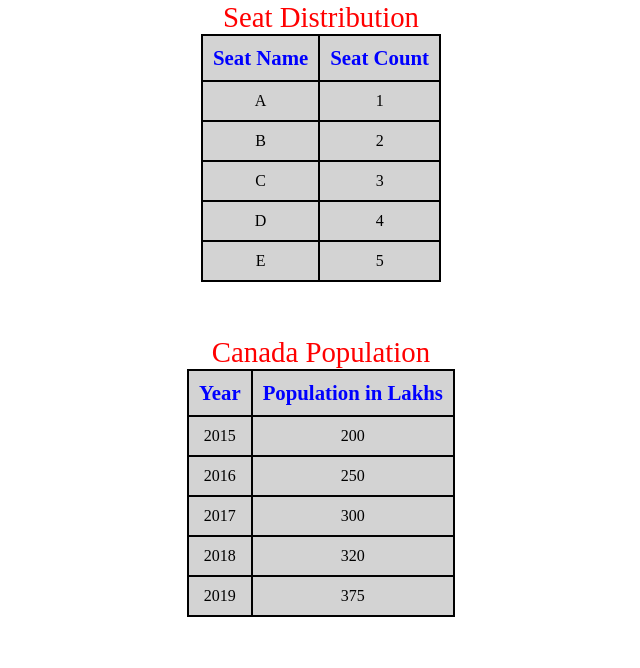
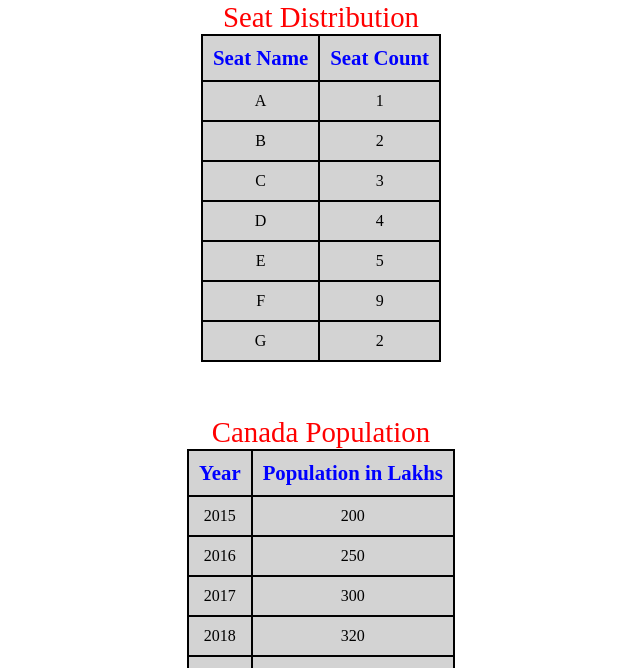
Before and after one commit to neethu-ms/bar-chart, a website: page index.html in a window 1280 px wide. Shown: the part 79-747 px from the top of the page, without its empty margins (319-959 px from the left). Drawn offline with Linux system fonts and the light colour scheme.

Commit message:
Added data for multi valued bar chart and modified data for single valued bar chart

```diff
--- a/index.html
+++ b/index.html
@@ -36,6 +36,14 @@
       <tr>
         <td>E</td>
         <td>5</td>
+      </tr>
+      <tr>
+        <td>F</td>
+        <td>9</td>
+      </tr>
+      <tr>
+        <td>G</td>
+        <td>2</td>
       </tr>
     </table>
 
@@ -120,24 +128,28 @@
   <script>
     $(document).ready(function () {
 
+
+
       // bar chart 1 starts
 
-      let data = [{ label: "A", value: 1 }, { label: "B", value: 2 }, { label: "C", value: 3 }, { label: "D", value: 4 }, { label: "E", value: 5 }];
+      let data = [{ label: "A", value: [1] }, { label: "B", value: [2] }, { label: "C", value: [3] }, { label: "D", value: [4] }, { label: "E", value: [5] },{label:"F",value:[9]},{label:"G",value:[2]}];
 
       let options = {
         width: 700,
         height: 500,
         multiValue: false,
         valuePosition: "top",
-        barColor: "brown",
+        barColor: ["brown"],
         labelColor: "blue",
         barSpacing: 50,
-        tickValues: [0, 2, 4],
+        tickValues: [0, 2, 4,6,8,10],
         barTitle: "Seat Distribution",
         titleFontSize: 50,
         titleColor: "red",
         xAxis: "Seat Name",
-        yAxis: "Seat Count"
+        yAxis: "Seat Count",
+        barNames:["seatCount"]
+
       };
       let element = ".container";
       drawBarChart(data, options, element);
@@ -145,28 +157,54 @@
       //bar chart 1 ends
 
       //bar chart 2 starts
-      data = [{ label: "2015", value: 200 }, { label: "2016", value: 250 }, { label: "2017", value: 300 }, { label: "2018", value: 320 }, { label: "2019", value: 375 }];
+      data = [{ label: "2015", value: [200] }, { label: "2016", value: [250] }, { label: "2017", value: [300] }, { label: "2018", value: [320] }, { label: "2019", value: [375] }];
 
       options = {
         width: 700,
         height: 500,
         multiValue: false,
         valuePosition: "top",
-        barColor: "yellow",
+        barColor: ["yellow"],
         labelColor: "green",
         barSpacing: 50,
-        tickValues: [0, 100, 200, 300],
+        tickValues: [0, 100, 200, 300,400],
         barTitle: "Canada Population",
         titleFontSize: 50,
         titleColor: "red",
         xAxis: "Year",
-        yAxis: "Population in Lakhs"
+        yAxis: "Population in Lakhs",
+        barNames:["population"]
       };
       element = ".container";
       drawBarChart(data, options, element);
 
       //bar chart 2 ends
 
+      //bar chart 3 starts
+      data = [{ label: "2015", value: [50,50,100] }, { label: "2016", value: [100,50,100] }, { label: "2017", value: [100,60,130] },
+      { label: "2018", value: [110,70,140] }, { label: "2019", value: [110,70,195] }];
+
+      options = {
+        width: 700,
+        height: 500,
+        multiValue: true,
+        valuePosition: "top",
+        barColor: ["yellow","brown","violet"],
+        labelColor: "green",
+        barSpacing: 50,
+        tickValues: [0,50,100,150,200],
+        barTitle: "Canada Population",
+        titleFontSize: 50,
+        titleColor: "red",
+        xAxis: "Year",
+        yAxis: "Population in Lakhs",
+        barNames:["children","elderly","others"]
+      };
+      element = ".container";
+      drawBarChart(data, options, element);
+
+      //bar chart 3 ends
+
     });
   </script>
 </body>
```
